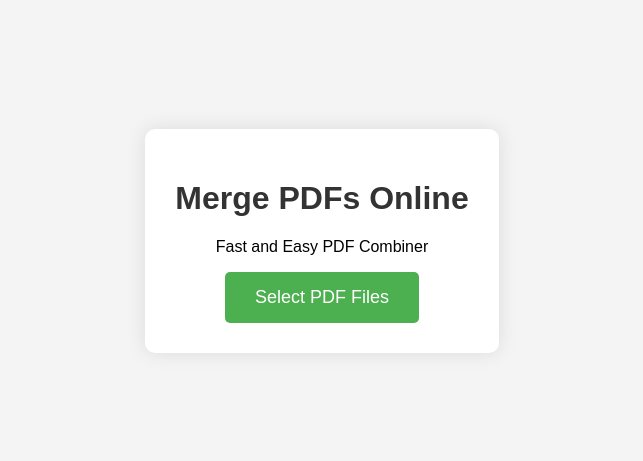
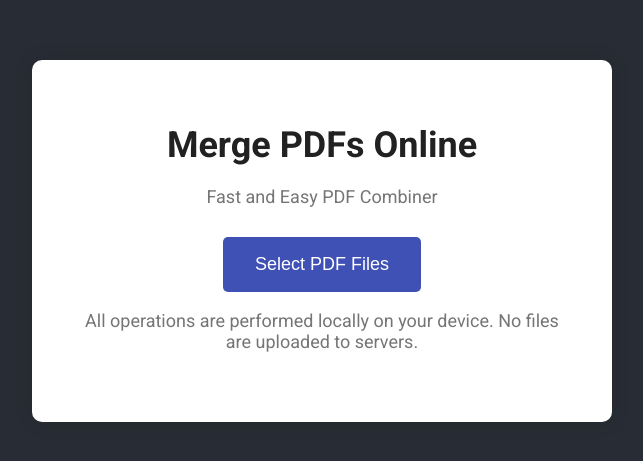
Before and after one commit to altinokdarici/quick-pdf-merge, a plain HTML site: page index.html in a window 1280 px wide. Shown: the part 159-620 px from the top of the page, without its empty margins (318-961 px from the left). Drawn offline with Linux system fonts and the light colour scheme; a script that the page names is missing.

Commit message:
Update index.html

```diff
--- a/index.html
+++ b/index.html
@@ -6,74 +6,73 @@
   <meta name="keywords" content="quick pdf merge, merge pdfs online, pdf combiner, merge pdf files, combine pdf documents">
   <meta name="description" content="Quick PDF Merge is a fast and easy-to-use online tool for merging PDF files. Combine multiple PDFs into one document quickly and hassle-free. No installation or sign-up required.">
   <title>Merge PDFs Online - Fast and Easy PDF Combiner</title>
+  <link rel="stylesheet" href="https://fonts.googleapis.com/css?family=Roboto:300,400,500,700&display=swap">
   <style>
     body {
-      font-family: Arial, sans-serif;
-      background-color: #f4f4f4;
+      font-family: 'Roboto', sans-serif;
+      background-color: #282c34; /* One Dark Pro background color */
+      margin: 0;
+      padding: 0;
       display: flex;
-      flex-direction: column;
       align-items: center;
       justify-content: center;
-      height: 100vh;
-      margin: 0;
-    }
-    h1 {
-      color: #333;
+      min-height: 100vh;
     }
     .container {
       text-align: center;
-      background: white;
-      padding: 30px;
+      background: #ffffff;
+      padding: 40px;
       border-radius: 10px;
       box-shadow: 0 0 20px rgba(0,0,0,0.1);
+      max-width: 500px;
+      width: 100%;
+    }
+    h1 {
+      color: #212121;
+      font-size: 36px;
+      margin-bottom: 20px;
+    }
+    p {
+      color: #757575;
+      font-size: 18px;
+      margin-bottom: 30px;
     }
     #uploadButton {
       display: inline-block;
       padding: 15px 30px;
       font-size: 18px;
       text-align: center;
-      color: white;
-      background-color: #4CAF50;
+      color: #fff;
+      background-color: #3f51b5;
       border: none;
       border-radius: 5px;
       cursor: pointer;
       transition: background-color 0.3s;
+      outline: none;
+      border: 2px solid transparent;
     }
     #uploadButton:hover {
-      background-color: #45a049;
+      background-color: #303f9f;
     }
     #fileInput {
       display: none;
     }
-    #downloadLink {
-      margin-top: 20px;
-      display: inline-block;
-      padding: 10px 20px;
-      font-size: 16px;
-      color: white;
-      background-color: #2196F3;
-      border: none;
-      border-radius: 5px;
-      text-decoration: none;
-      transition: background-color 0.3s;
-    }
-    #downloadLink:hover {
-      background-color: #1E88E5;
-    }
   </style>
-</head>
-<body>
+</head><body>
     <div class="container">
       <h1>Merge PDFs Online</h1>
       <p>Fast and Easy PDF Combiner</p>
       <button id="uploadButton">Select PDF Files</button>
       <input type="file" id="fileInput" multiple accept="application/pdf">
+      <p>All operations are performed locally on your device. No files are uploaded to servers.</p>
       <a id="downloadLink" style="display: none;">Download Merged PDF</a>
     </div>
 
     <!-- Include pdf-lib from CDN -->
     <script src="https://unpkg.com/pdf-lib@latest/dist/pdf-lib.min.js"></script>
     <script>
+      const { PDFDocument } = PDFLib;
+
       document.getElementById('uploadButton').addEventListener('click', () => {
         document.getElementById('fileInput').click();
       });
@@ -85,8 +84,6 @@
           return;
         }
 
-      // Initialize pdf-lib and create a new PDF document
-      const { PDFDocument } = PDFLib;
         const mergedPdf = await PDFDocument.create();
 
         for (const file of files) {
```
Lines whose indentation alone changed are shown as unchanged.
